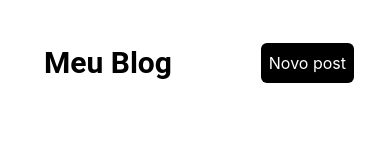
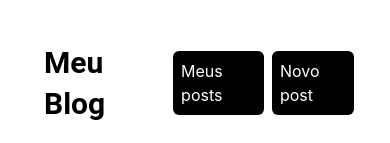
Before and after one commit to MatheusSGomes/blog-nextjs, a Next.js app: page / in a window 390 px wide. Shown: the top 143 px of the page. Built offline with nearby package versions, Linux system fonts and the light colour scheme; data requests are answered from the project's data file.

Commit message:
style: responsive and new button

```diff
--- a/pages/_app.js
+++ b/pages/_app.js
@@ -18,7 +18,10 @@ function MyApp({ Component, pageProps }) {
               Meu Blog
             </Typography>
 
-            <Link class="text-white bg-black p-2 rounded-md" href="posts/publish">Novo post</Link>
+            <div className="flex flex-row gap-2">
+              <Link class="text-white bg-black p-2 rounded-md" href="/">Meus posts</Link>
+              <Link class="text-white bg-black p-2 rounded-md" href="posts/publish">Novo post</Link>
+            </div>
           </div>
         </div>
 
--- a/pages/index.js
+++ b/pages/index.js
@@ -8,7 +8,7 @@ export default function Home() {
 
   return (
     <div>
-        <div className="grid grid-cols-3 gap-5">
+        <div className="grid grid-cols-1 sm:grid-cols-2 md:grid-cols-3 gap-5">
           {posts.map((post) => (
             <PostList key={post.id} post={post} />
           ))}
--- a/pages/posts/publish.tsx
+++ b/pages/posts/publish.tsx
@@ -69,7 +69,7 @@ export default function PostsPublish() {
                 contentEditable
             />
 
-            <button type="submit">Publicar</button>
+            <button type="submit" className="rounded-lg">Publicar</button>
         </form>
     </>;
 }
```
